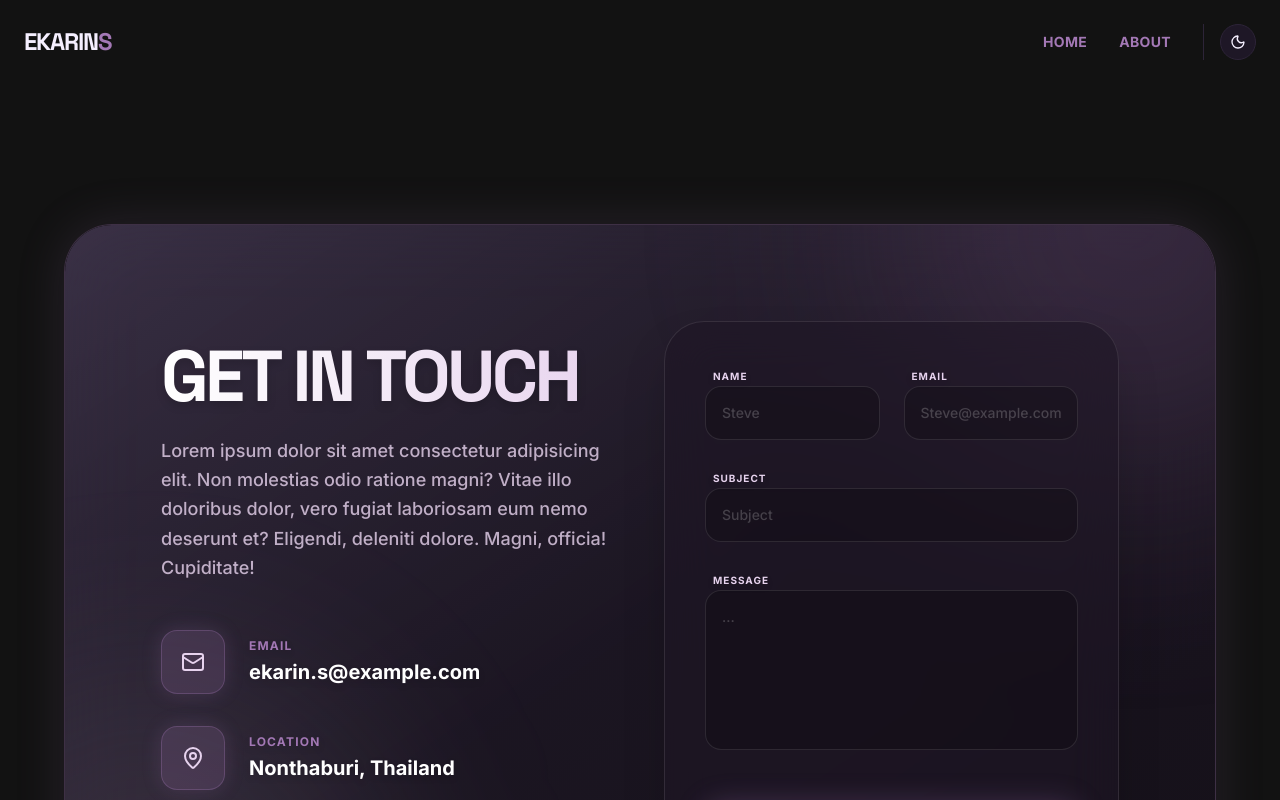
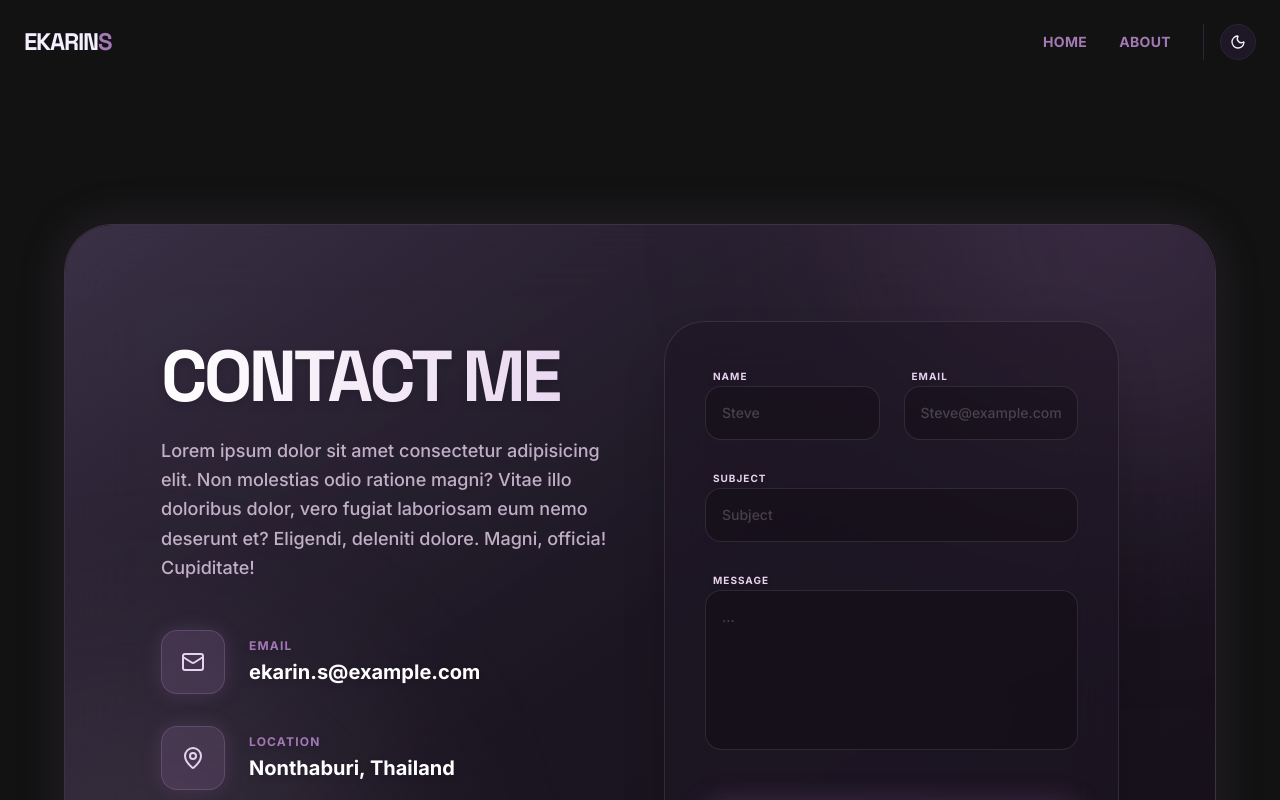
Before and after one commit to jirawatins/Ekarin-Soithongsuk, a React (Vite) app: page /contact in a window 1280 px wide. Shown: the top 800 px of the page. Built offline with nearby package versions, Linux system fonts and the light colour scheme.

Commit message:
Change to Contect me

```diff
--- a/src/components/sections/Contact.tsx
+++ b/src/components/sections/Contact.tsx
@@ -24,7 +24,7 @@ export default function Contact() {
           {/* Left Column: Contact Info */}
           <div className="flex flex-col justify-center h-full">
             <h1 className="font-display text-5xl md:text-7xl font-black text-transparent bg-clip-text bg-gradient-to-r from-white to-brand-light mb-6 uppercase tracking-tighter drop-shadow-lg">
-              GET IN TOUCH
+              CONTACT ME
             </h1>
             <p className="text-lg text-brand-light/80 max-w-md font-medium leading-relaxed mb-12">
               Lorem ipsum dolor sit amet consectetur adipisicing elit. Non molestias odio ratione magni? Vitae illo doloribus dolor, vero fugiat laboriosam eum nemo deserunt et? Eligendi, deleniti dolore. Magni, officia! Cupiditate!
```
